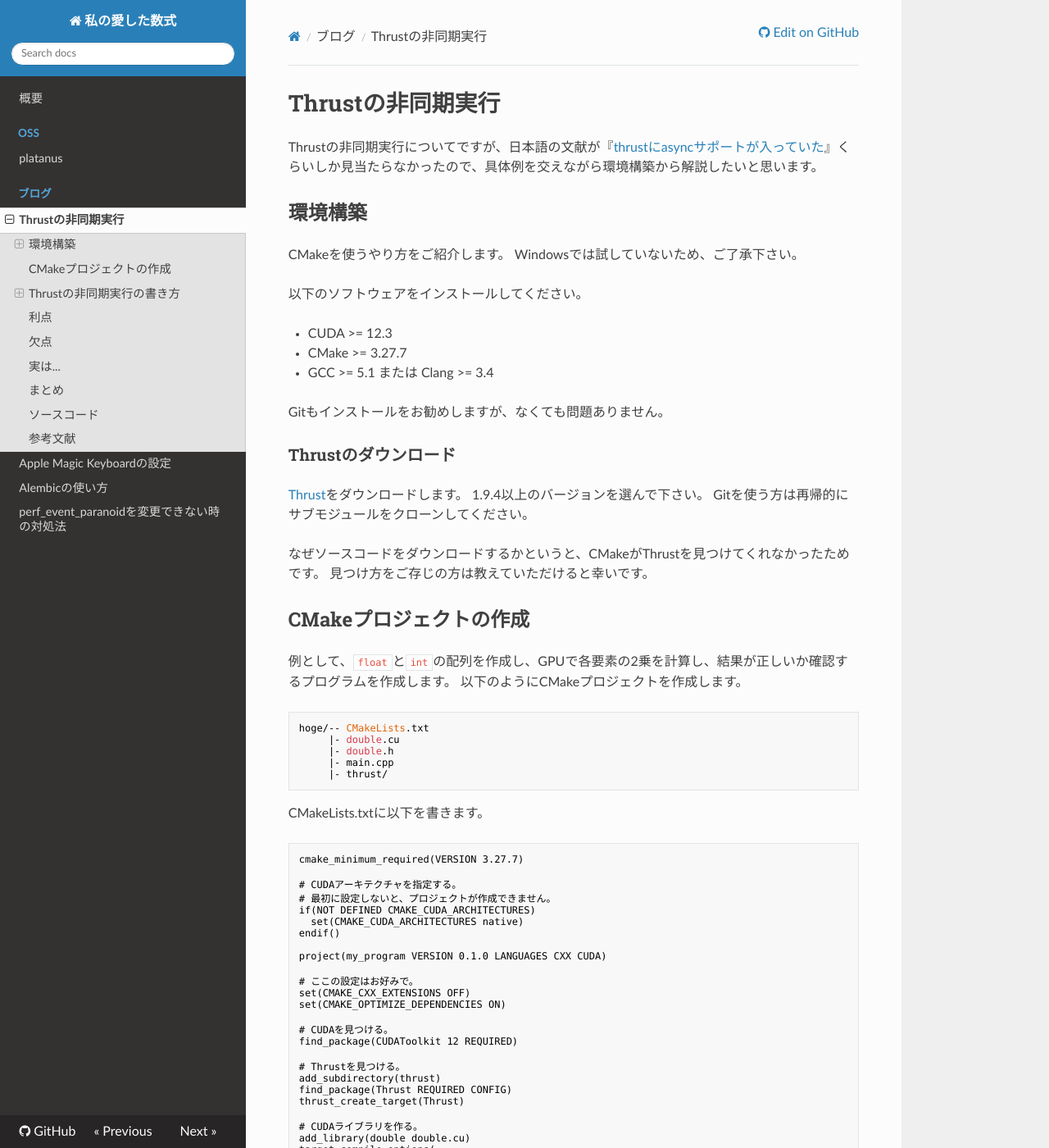
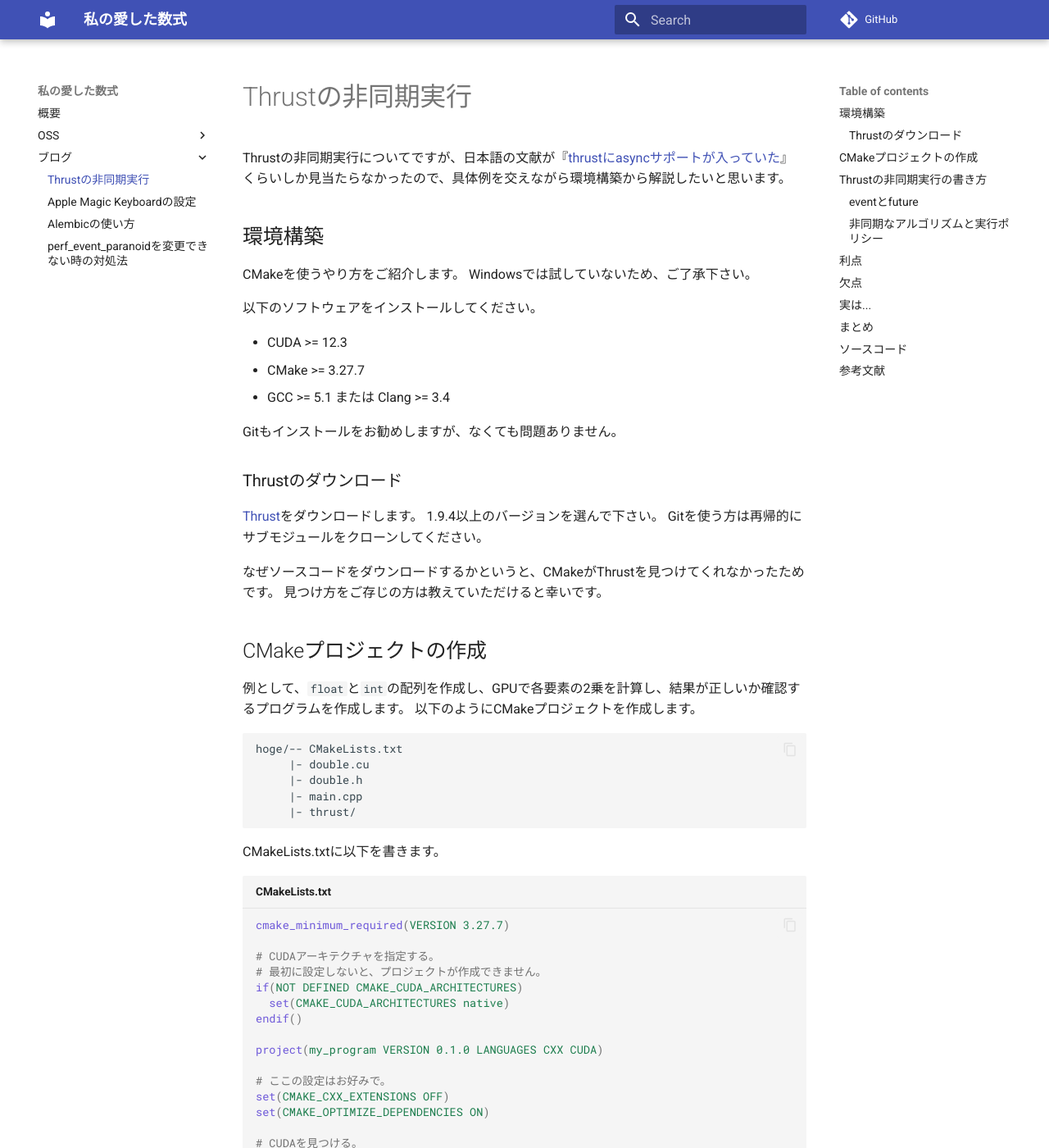
Before and after one commit to sukeya/sukeya.github.io, an MkDocs documentation site: the page built from docs/blog/thrust-async.md, in a window 1280 px wide and 1400 px high. Shown: the whole window at 82% size. Built offline with MkDocs 1.6.1 and Material for MkDocs 9.7.7, drawn with Linux system fonts in a browser that asks for light colours; nearby versions of some CDN libraries; comment, search, counter and statistics services are not loaded; some of the changed text lies outside the part shown.

Commit message:
テーマをreadthedocからmaterialへ変更
Signed-off-by: Yuya Asano <64895419+sukeya@users.noreply.github.com>

````diff
--- a/docs/blog/thrust-async.md
+++ b/docs/blog/thrust-async.md
@@ -39,7 +39,7 @@
 
 CMakeLists.txtに以下を書きます。
 
-```cmake
+```cmake title="CMakeLists.txt"
 cmake_minimum_required(VERSION 3.27.7)
 
 # CUDAアーキテクチャを指定する。
@@ -143,9 +143,7 @@
 ヘッダーはそれぞれthrust/event.h, thrust/future.hです。
 今回は計算結果を`host_vector`に格納するので、使うのは実行が完了したか確認するだけの`event`です。
 
-double.h
-
-```cpp
+```cpp title="double.h"
 #include <thrust/event.h>
 #include <thrust/host_vector.h>
 
@@ -175,9 +173,7 @@
 
 これらを踏まえて、以下のように実装してみます。
 
-double.cu
-
-```cuda
+```cuda title="double.cu"
 #include <thrust/async/copy.h>
 #include <thrust/async/transform.h>
 #include <thrust/device_vector.h>
@@ -232,9 +228,7 @@
 
 あとは、`main`関数で各配列を作って、`Double`関数に渡して、結果が正しいか確認するだけです。
 
-main.cpp
-
-```cpp
+```cpp title="main.cpp"
 #include "double.h"
 
 #include <cassert>
--- a/mkdocs.yml
+++ b/mkdocs.yml
@@ -11,4 +11,18 @@
     - 'Apple Magic Keyboardの設定': ./blog/config-apple-magic-keyboard-in-ubuntu.md
     - 'Alembicの使い方': ./blog/how-to-use-alembic.md
     - 'perf_event_paranoidを変更できない時の対処法': ./blog/cannot-change-perf-event-paranoid.md
-theme: readthedocs
+not_in_nav: |
+  thrust.md
+  memo.md
+theme:
+  name: material
+  features:
+    - content.code.copy
+markdown_extensions:
+  - pymdownx.highlight:
+      anchor_linenums: true
+      line_spans: __span
+      pygments_lang_class: true
+  - pymdownx.inlinehilite
+  - pymdownx.snippets
+  - pymdownx.superfences
````
Also changed, not shown: docs/blog/cannot-change-perf-event-paranoid.md (+8 -3 lines), docs/blog/how-to-use-alembic.md (+1 -1 lines).
